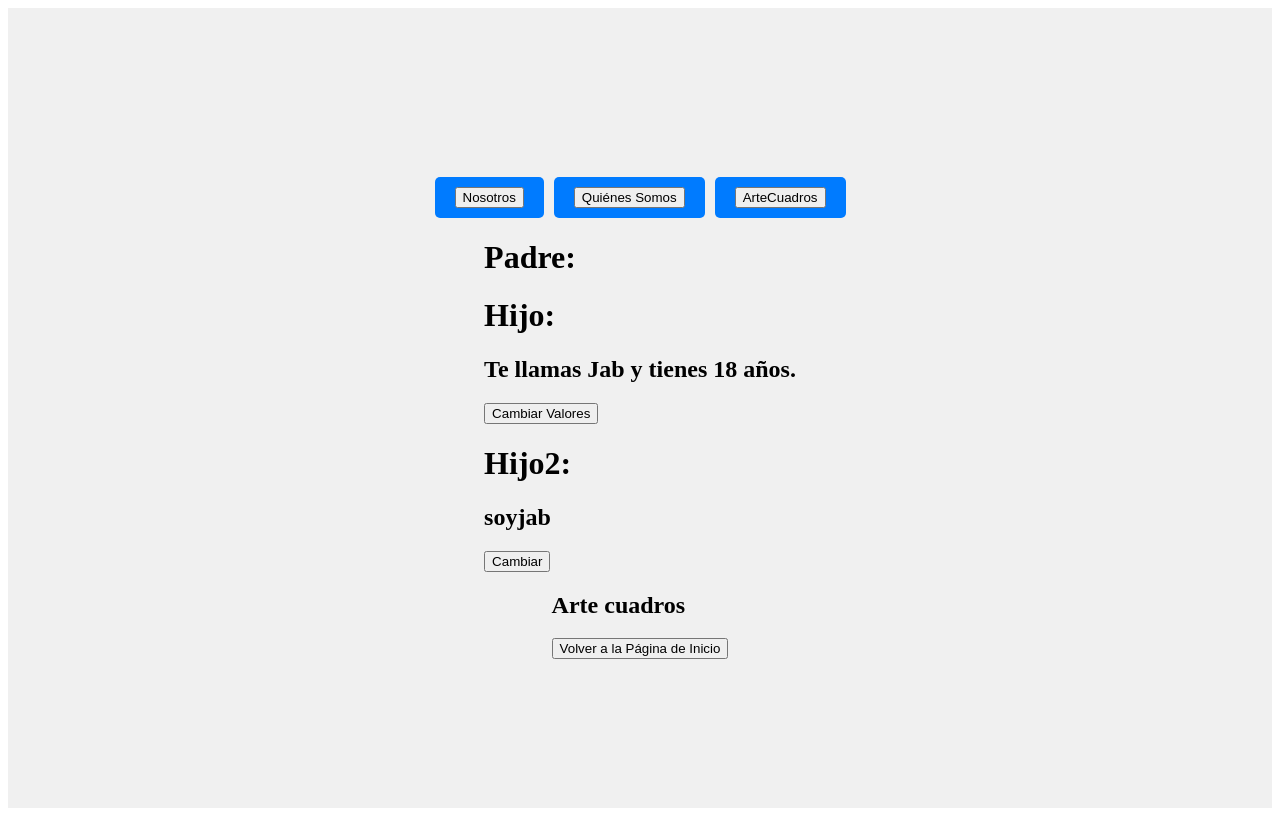
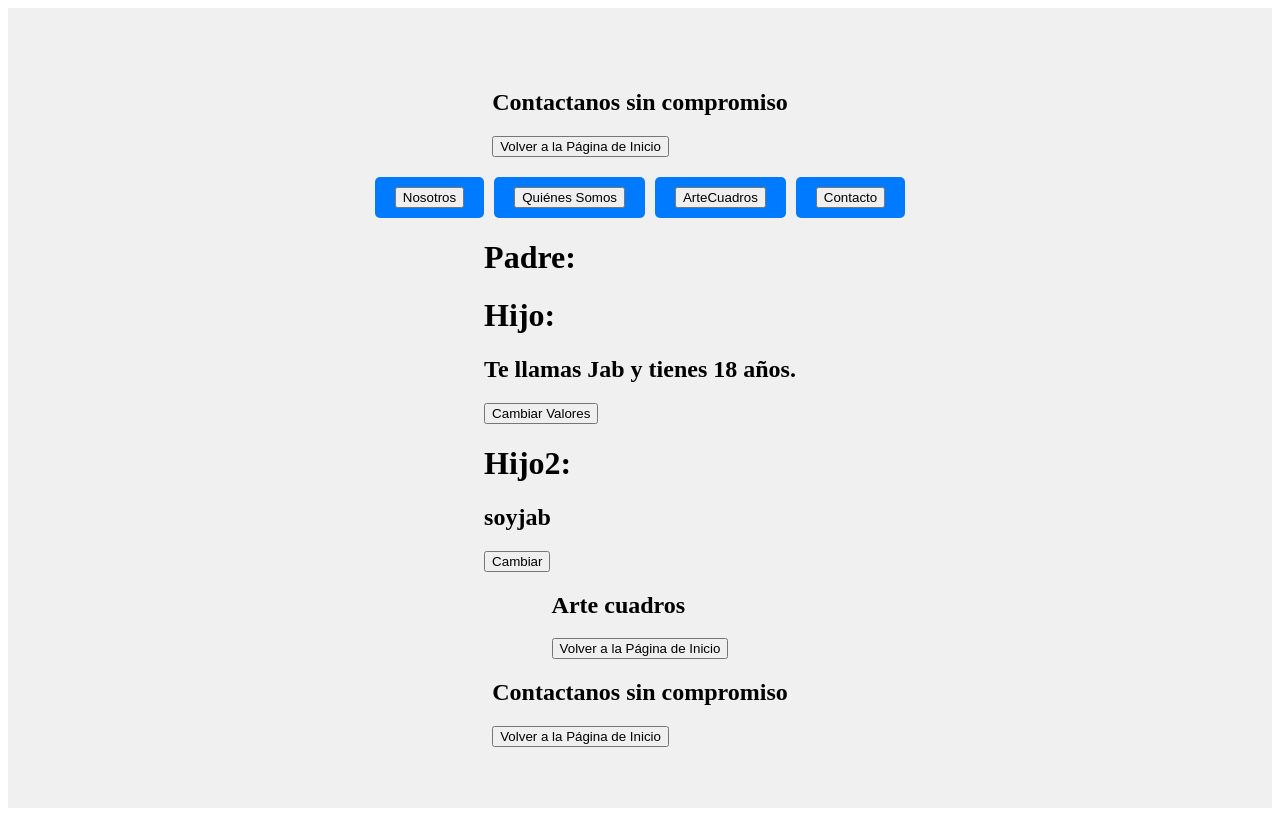
Before and after one commit to NEBULA1978/VUE3JAB, a Vue app: page /Contacto in a window 1280 px wide. Built offline with nearby package versions, Linux system fonts and the light colour scheme.

Commit message:
Añadiendo en QuienesSomos.vue con v-on creando evento al pulsar muestra por consola Hola y el nombre Jab añado comentarios forma abreciada v-bind y v-on añado otra boton con otra pagina

```diff
--- a/src/App.vue
+++ b/src/App.vue
@@ -11,6 +11,9 @@
       <router-link to="/ArteCuadros" class="nav-button">
         <button>ArteCuadros</button>
       </router-link>
+      <router-link to="/Contacto" class="nav-button">
+        <button>Contacto</button>
+      </router-link>
     </div>
     <!-- Agrega los componentes aquí -->
     <div>
@@ -20,6 +23,7 @@
     </div>
     <!-- <h2>Hola Mundo VUE3</h2> -->
     <ArteCuadros/>
+    <Contacto/>
   </div>
 </template>
 
@@ -29,6 +33,7 @@ import { provide, ref } from "vue";
 import HijoVue from "./components/Hijo.vue";
 import HijoVue2 from "./components/Hijo2.vue";
 import ArteCuadros from "./components/ArteCuadros.vue";
+import Contacto from "./components/Contacto.vue";
 
 const cambiarValor = (valor1, valor2) => {
   nombre.value = valor1;
--- a/src/components/Contacto.vue
+++ b/src/components/Contacto.vue
@@ -1,6 +1,6 @@
 <template>
     <div>
-        <h2>Quiénes Somos</h2>
+        <h2>Contactanos sin compromiso</h2>
         <!-- Contenido de la página Quiénes Somos -->
 
         <router-link to="/">
--- a/src/router.js
+++ b/src/router.js
@@ -5,10 +5,12 @@ import Nosotros from './components/Nosotros.vue';
 import QuienesSomos from './components/QuienesSomos.vue';
 import InicioNoRegistrado from './components/InicioNoRegistrado.vue';
 import ArteCuadros from './components/ArteCuadros.vue';
+import Contacto from './components/Contacto.vue';
 
 const routes = [
   { path: '/nosotros', component: Nosotros },
   { path: '/arteCuadros', component: ArteCuadros },
+  { path: '/Contacto', component: Contacto },
   { path: '/quienes-somos', component: QuienesSomos },
   { path: '/', component: InicioNoRegistrado }, // Ruta para la página de inicio no registrada
 ];
```
